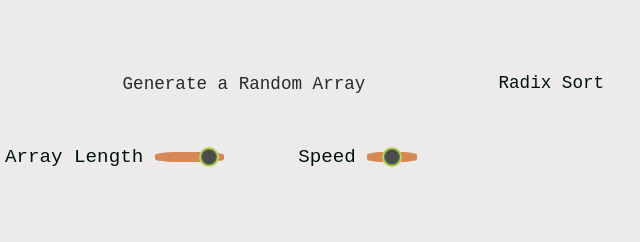
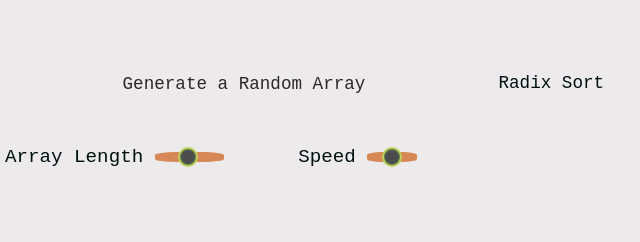
Before and after one commit to youssefelya/sorting_visualization, a plain HTML site: page index.html in a window 1280 px wide. Shown: the top 242 px of the page, 0-640 px from the left. Drawn offline with nearby package versions, Linux system fonts and the light colour scheme.

Commit message:
fixing length problem

```diff
--- a/index.html
+++ b/index.html
@@ -16,13 +16,9 @@
   <body>
 
     <header>
-
-
         <aside class="sidebar" id="right">
             <div class="sorting-list">
-
                 <button  id="newArray" type="button" class="btn btn-outline-primary"  >Generate a Random Array</button>
-
                 <div class="algoname">Radix Sort</div>
                 <div class="algoname">Merge Sort</div>
                 <div class="algoname">Insertion Sort</div>
@@ -35,7 +31,7 @@
             <form method="POST">
                 <label for="len">Array Length
                     <input type="range"
-                     class="slider" id="myRange" min="4" max="40" value="36">
+                     class="slider" id="myRange" min="4" max="38" value="20">
                 </label>
 
                 <label for="len"> speed
```
